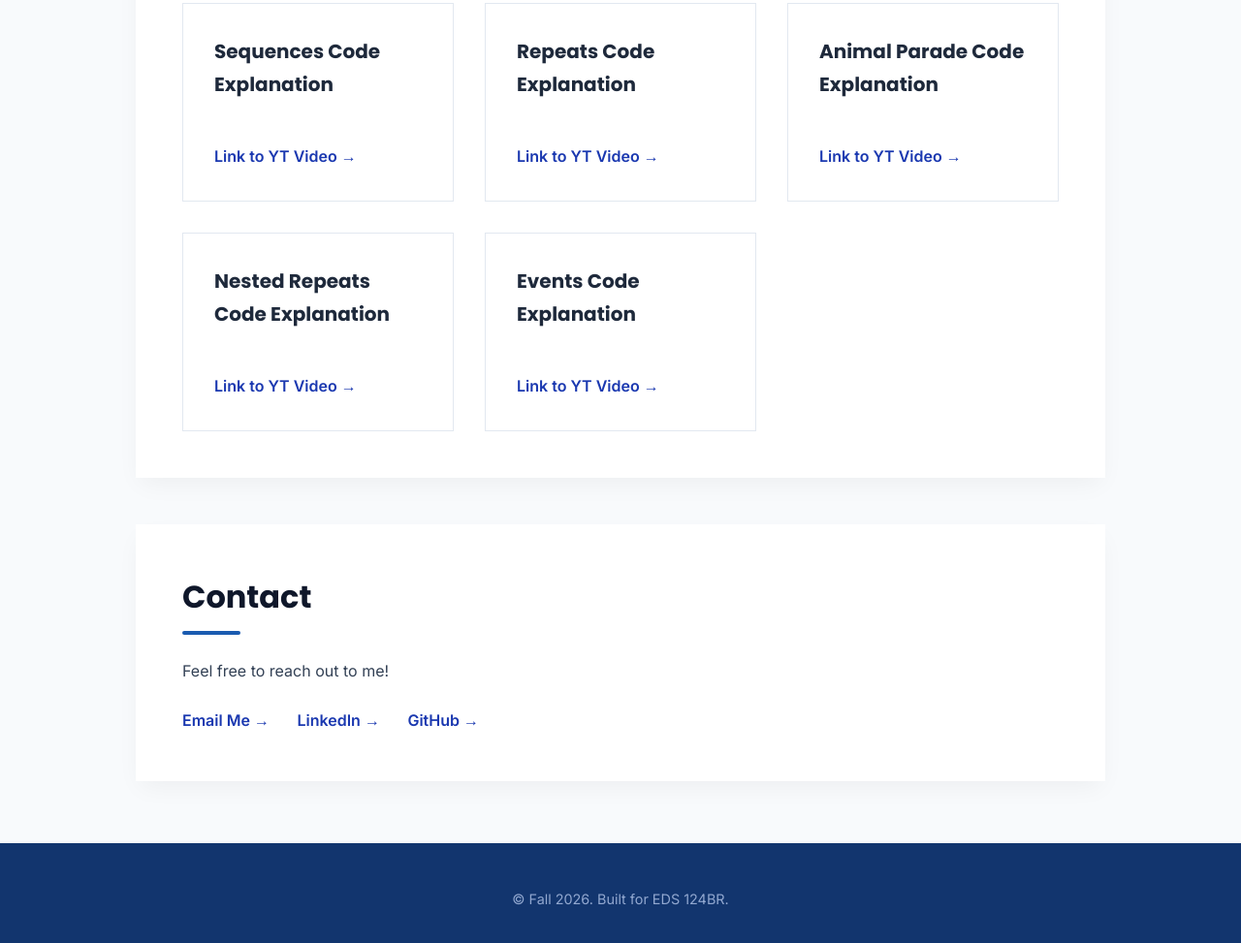
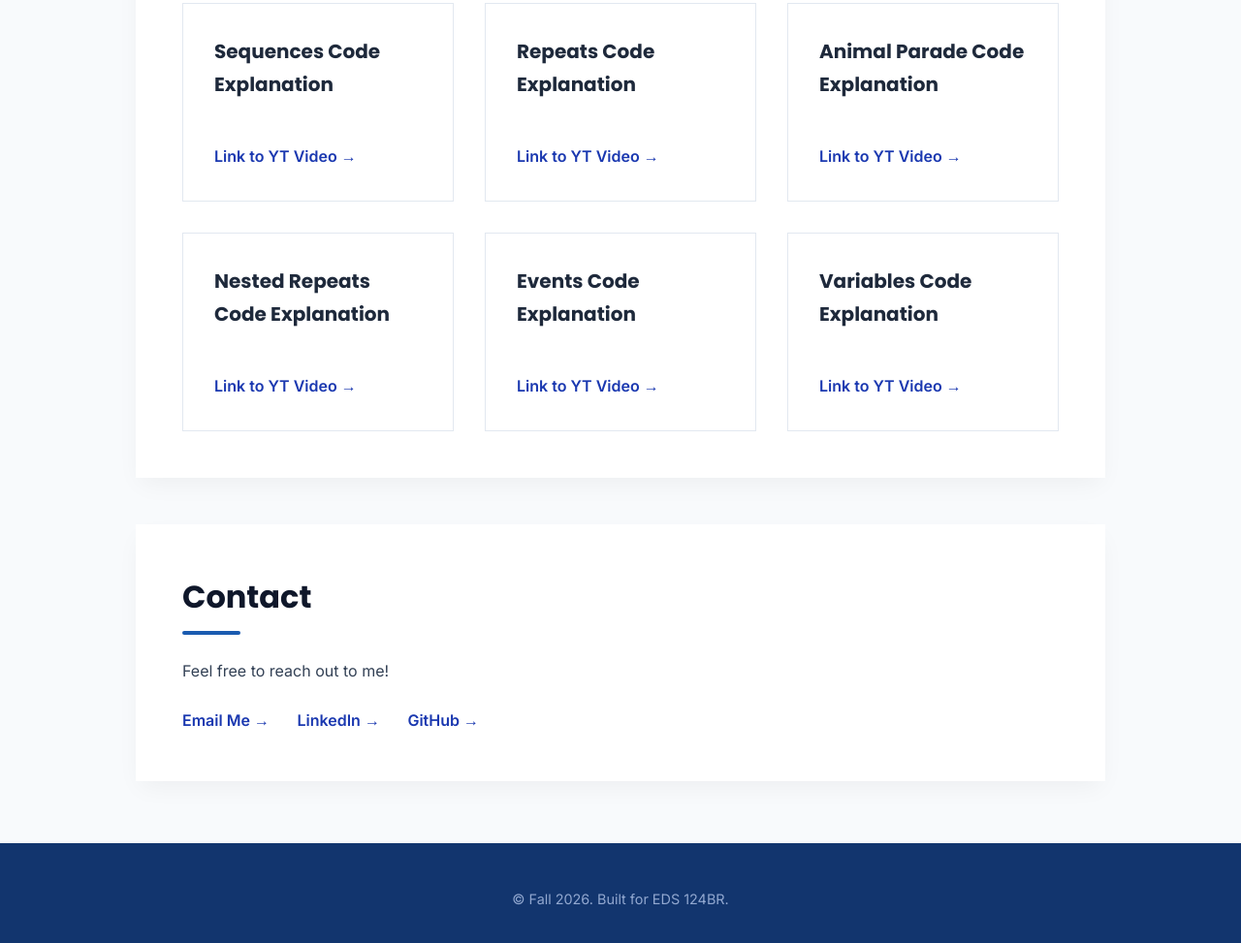
Before and after one commit to nicolesutedja/teaching-portfolio, a plain HTML site: page index.html in a window 1280 px wide. Shown: the part 930-1903 px from the top of the page at 97% size. Drawn offline with Linux system fonts and the light colour scheme.

Commit message:
Add variables YT link

```diff
--- a/index.html
+++ b/index.html
@@ -250,6 +250,12 @@
                 <h3>Events Code Explanation</h3>
                 <a href="https://youtu.be/Mj7DdFzwL7s" target="_blank">Link to YT Video &rarr;</a>
             </div>
+
+            <!-- Project 6 -->
+            <div class="project-card">
+                <h3>Variables Code Explanation</h3>
+                <a href="https://youtu.be/lZPdcCHpJsw" target="_blank">Link to YT Video &rarr;</a>
+            </div>
         </div>
     </section>
 
```
